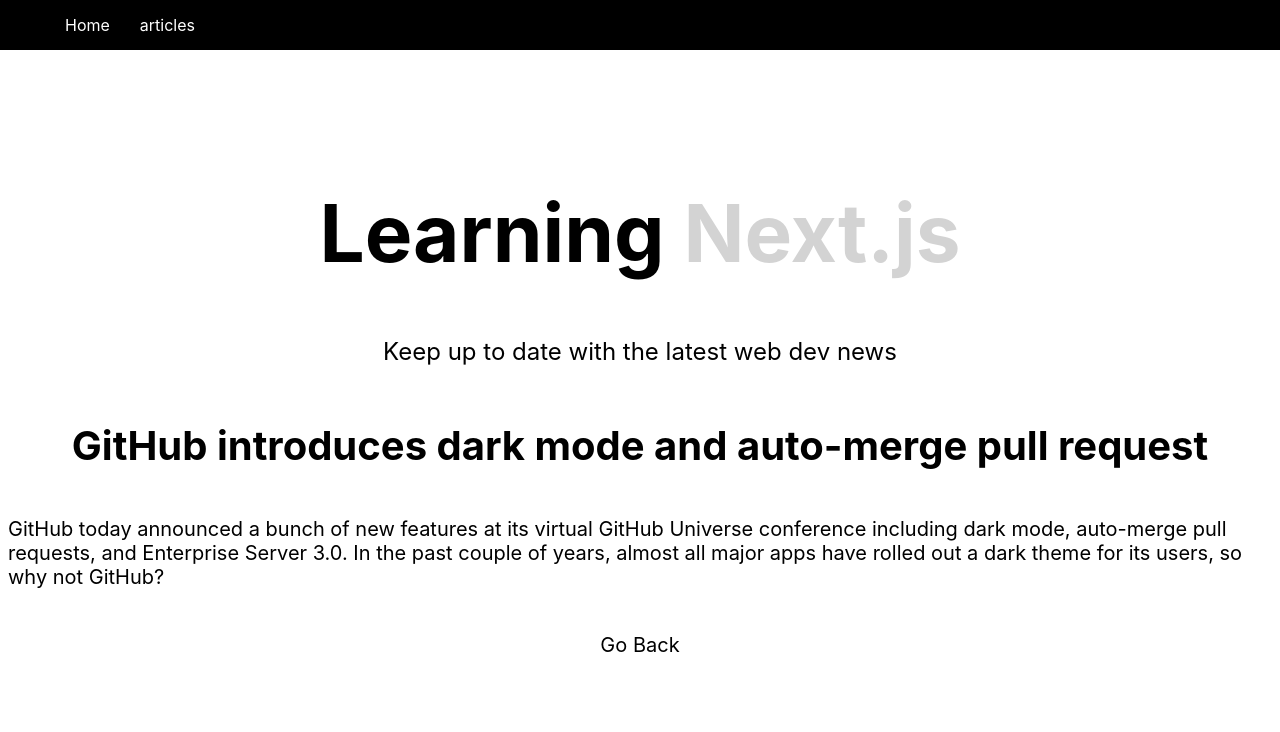
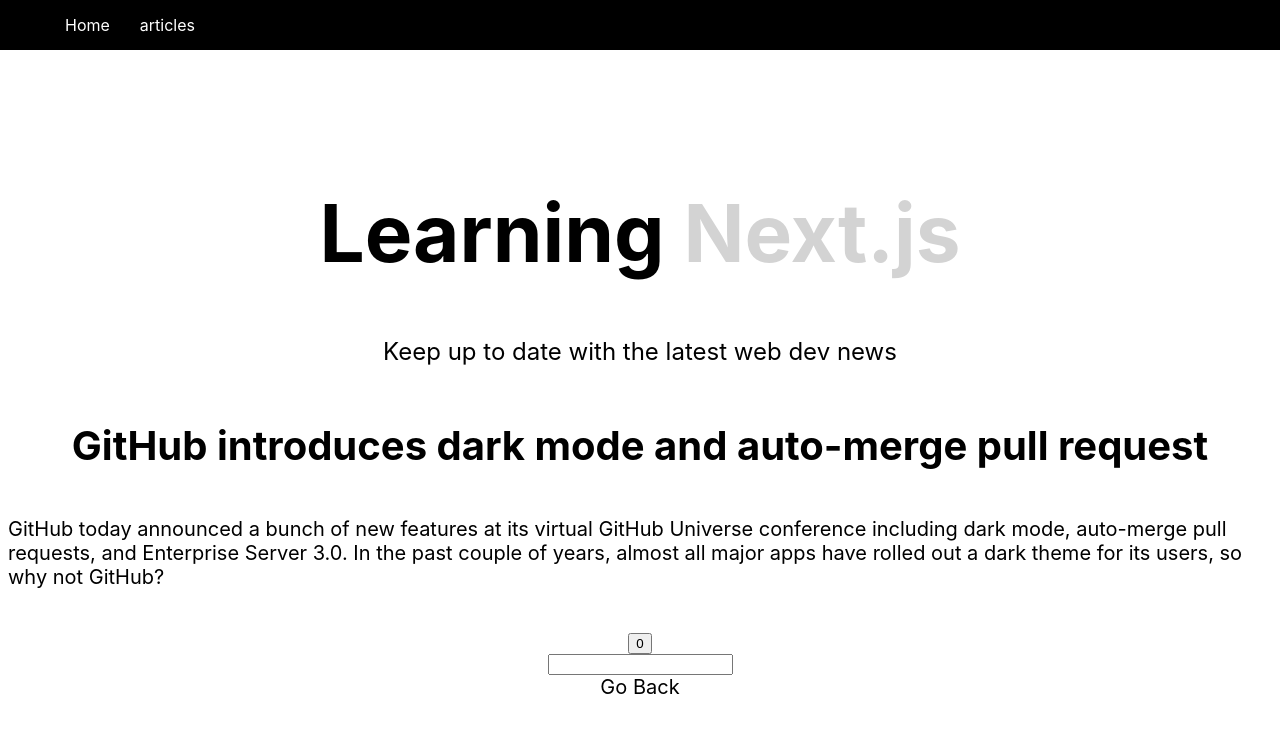
Before and after one commit to Christian-Tirado-CODE/nextjs-hooks-learning, a Next.js app: page /article/1 in a window 1280 px wide. Shown: the top 732 px of the page. Built offline with nearby package versions, Linux system fonts and the light colour scheme.

Commit message:
expamples

```diff
--- a/pages/article/[id]/index.js
+++ b/pages/article/[id]/index.js
@@ -2,14 +2,29 @@
 import Link from "next/link";
 import {server} from '../../../config/index';
 
+import { useState } from 'react';
+
 const Article = ({ article }) => {
   // const router = useRouter();
   // const {id} = router.query;
+
+  const [number, setNumber] = useState(0);
+
+  const sumNumber = ({sumQuantity = 1}) => {
+    setNumber(number + sumQuantity);
+  }
+
+
+  const [name, setName] = useState("");
+
   return (
     <>
       <h1>{article.title}</h1>
       <p>{article.body}</p>
       <br />
+      <button onClick={sumNumber}>{number}</button>
+      <input type="text" onChange={(e) => setName(e.target.value)} value={name}></input>
+      {name}
 
       <Link href="/articles">Go Back</Link>
     </>
```
Also changed, not shown: pages/map/index.js (added, +10 -0 lines).
